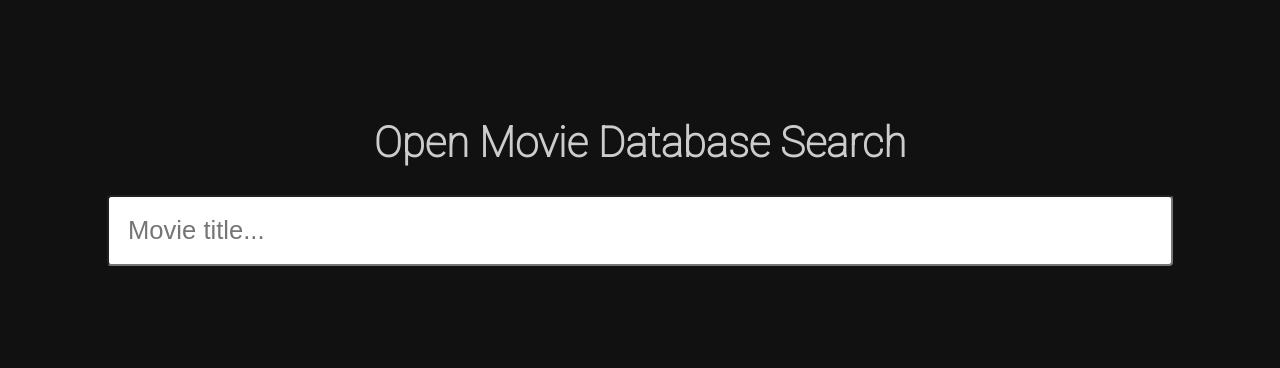
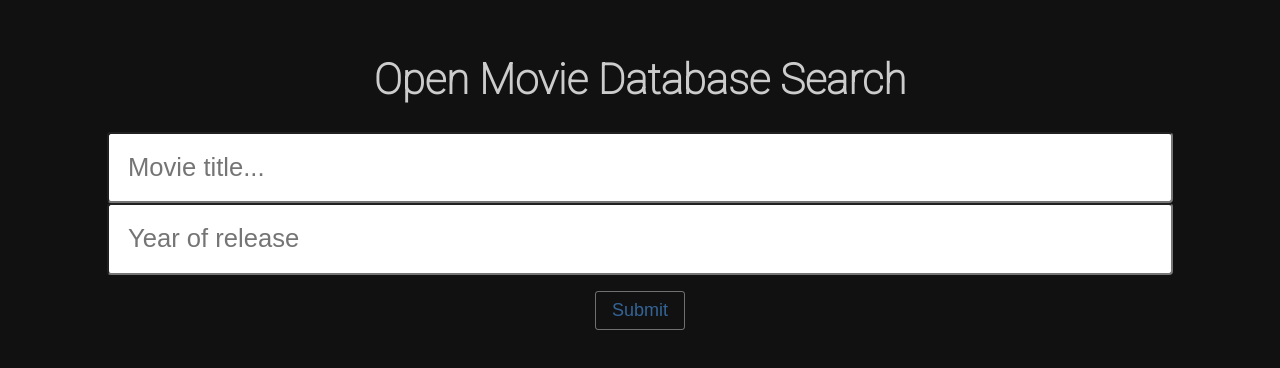
Before and after one commit to gabrielaleoniec/omdb-movie-searcher, a React (Create React App) app: page / in a window 1280 px wide. Shown: the part 222-590 px from the top of the page. Built offline with nearby package versions, Linux system fonts and the light colour scheme.

Commit message:
Added searching by year

```diff
--- a/src/App.js
+++ b/src/App.js
@@ -15,15 +15,13 @@ const url = 'http://www.omdbapi.com/'
 const apikey = '157f34ed'
 /**
  * TODO: One more input: year
- * TODO: Comments
  * TODO: Readme correct
  * TODO: Add sorting
- * TODO: Add loading
  */
 const App = (props) => {
     const onSearchSubmit = async () => {
         // Props were not updated by mapStateToProps
-        const { title, page, movies, showMore } = store.getState()
+        const { title, year, page, movies, showMore } = store.getState()
 
         props.dispatch(toggleLoading(true))
 
@@ -31,6 +29,7 @@ const App = (props) => {
             params: {
                 apikey,
                 s: title,
+                y: year,
                 page: page || 1
             }
         })
@@ -70,6 +69,7 @@ const App = (props) => {
 const mapStateToProps = (state) => {
     return {
         title: state.title,
+        year: state.year,
         page: state.page,
         movies: state.movies,
         showMore: state.showMore,
--- a/src/actions/index.js
+++ b/src/actions/index.js
@@ -2,6 +2,13 @@ export const titleInput = title => {
     return {
         type: 'TITLE_INPUT',
         payload: title
+    }
+}
+
+export const yearInput = year => {
+    return {
+        type: 'YEAR_INPUT',
+        payload: year
     }
 }
 
--- a/src/components/SearchBar.css
+++ b/src/components/SearchBar.css
@@ -12,6 +12,17 @@
     padding: 0;
     margin: -1px;
     overflow: hidden;
-    clip: rect(0,0,0,0);
+    clip: rect(0, 0, 0, 0);
     border: 0;
 }
+
+.Search-button {
+    background: none !important;
+    border-radius: 3px;
+    border: 1px solid rgba(255, 255, 255, 0.4);
+    color: #346497;
+    cursor: pointer;
+    font-size: large;
+    margin-top: 1rem;
+    padding: 0.5rem 1rem;
+}
--- a/src/components/SearchBar.js
+++ b/src/components/SearchBar.js
@@ -1,14 +1,18 @@
 import React from 'react'
 import { connect } from 'react-redux'
-import {titleInput, pageInput, listMovies, toggleMore} from '../actions'
+import {titleInput, yearInput, pageInput, listMovies, toggleMore} from '../actions'
 import './SearchBar.css'
 
 class SearchBar extends React.Component {
     constructor(props) {
         super(props)
 
+        const d = new Date();
+
         this.state = {
-            query: ''
+            query: '',
+            year: '',
+            currentYear: d.getFullYear()
         }
     }
 
@@ -16,6 +20,7 @@ class SearchBar extends React.Component {
         e.preventDefault()
 
         this.props.dispatch(titleInput(this.state.query))
+        this.props.dispatch(yearInput(this.state.year))
         this.props.dispatch(pageInput(1))
         this.props.dispatch(listMovies([]))
         this.props.dispatch(toggleMore(false))
@@ -29,15 +34,26 @@ class SearchBar extends React.Component {
                 <form onSubmit={this.onFormSubmit}>
                     <div>
                         <div>
-                        <label className="Search-label" htmlFor="search">Movie title</label>
+                        <label className="Search-label" htmlFor="title">Movie title</label>
                         <input
-                            id="search"
+                            id="title"
                             className="Search-input"
                             type="text"
                             placeholder="Movie title..."
                             value={this.state.query}
                             onChange={e => this.setState({query: e.target.value})}></input>
+                        <label className="Search-label" htmlFor="year">Year of release</label>
+                        <input
+                            id="year"
+                            className="Search-input"
+                            type="number"
+                            placeholder="Year of release"
+                            min="1878"
+                            max={this.state.currentYear}
+                            value={this.state.year}
+                            onChange={e => this.setState({year: e.target.value})}></input>
                         </div>
+                        <button className="Search-button" type="submit">Submit</button>
                     </div>
                 </form>
             </div>
--- a/src/reducers/index.js
+++ b/src/reducers/index.js
@@ -6,6 +6,14 @@ const titleReducer = (title = '', action) => {
     }
 
     return title
+}
+
+const yearReducer = (year = '', action) => {
+    if(action.type === 'YEAR_INPUT') {
+        return action.payload
+    }
+
+    return year
 }
 
 const pageReducer = (page = 1, action) => {
@@ -42,6 +50,7 @@ const toggleIsLoading = (isLoading = false, action) => {
 
 export default combineReducers({
     title: titleReducer,
+    year: yearReducer,
     page: pageReducer,
     movies: moviesReducer,
     showMore: toggleMoreReducer,
```
